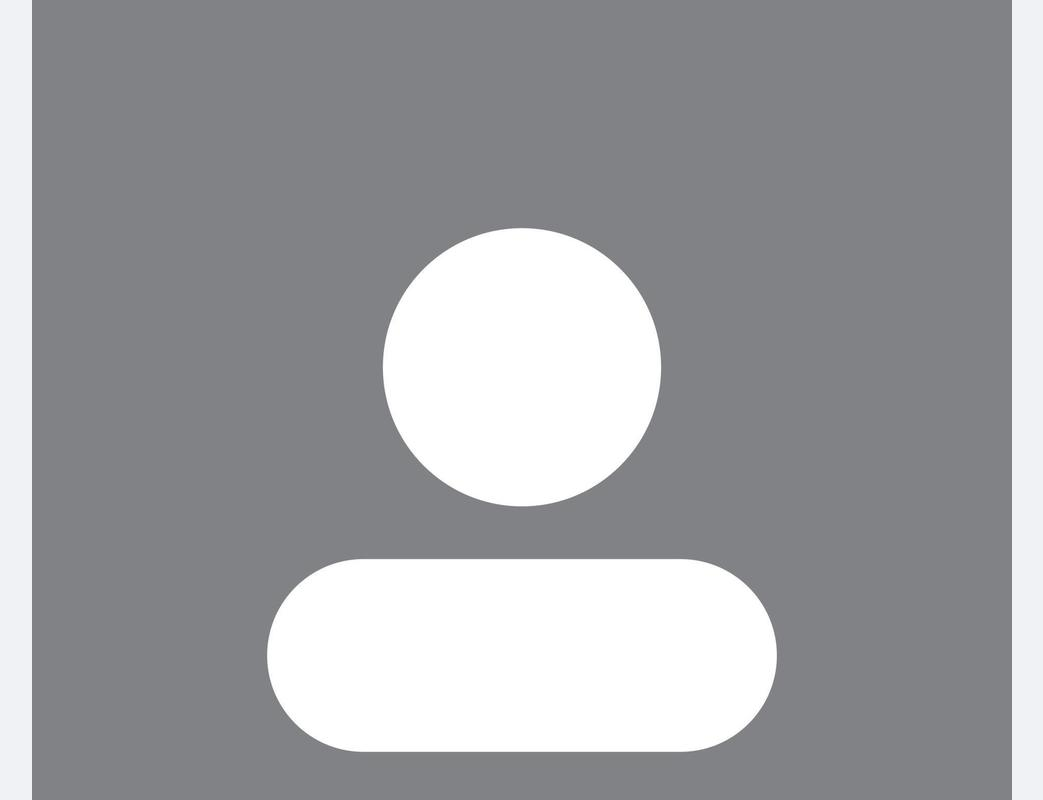
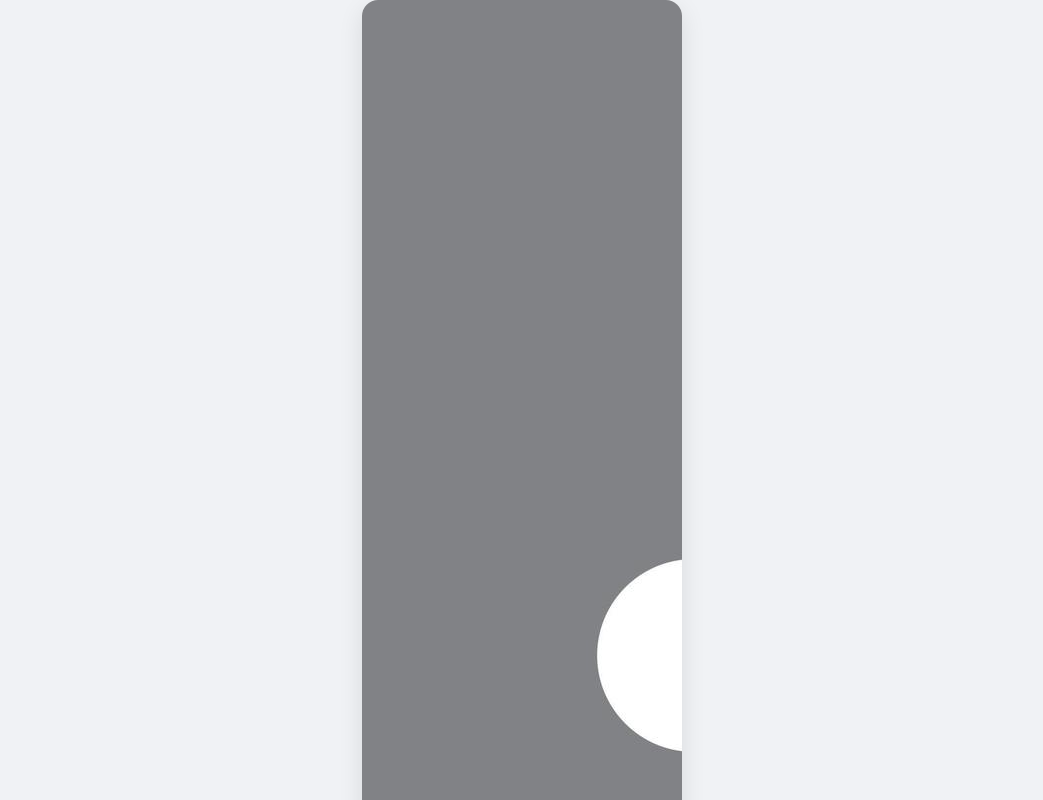
Before and after one commit to gustavoPassone/projeto-card-aula, a plain HTML site: page index.html in a window 1280 px wide. Shown: the top 800 px of the page, without its empty margins (118-1161 px from the left). Drawn offline with Linux system fonts and the light colour scheme.

Commit message:
Add files via upload

```diff
--- a/css/style.css
+++ b/css/style.css
@@ -21,3 +21,18 @@ body {
     align-items: center;
     min-height: 100vh;
 }
+
+.card {
+    background-color: var(--cor-branco);
+    width: 320px;
+    border-radius: 16px;
+    box-shadow: 0 8px 24px rgba(0, 0, 0, 0.1);
+    transition: transform 0.3s ease, box-shadow 0.3s ease;
+    overflow: hidden;
+    text-align: center;
+}
+
+.card:hover {
+    transform: scale(1.02);
+    box-shadow: 0 16px 32px rgba(0, 0, 0, 0.2);
+}
```
